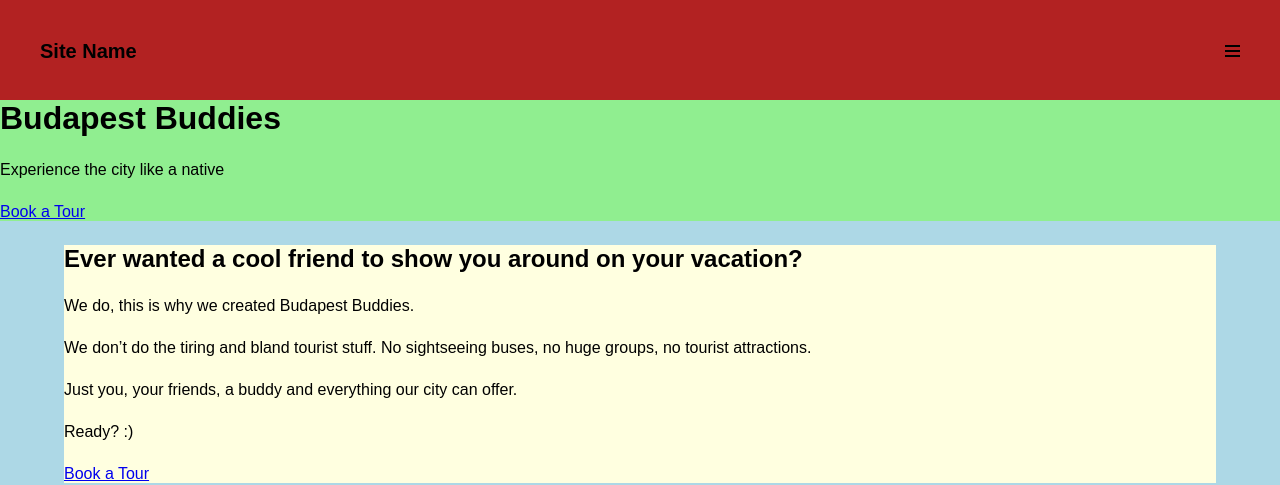
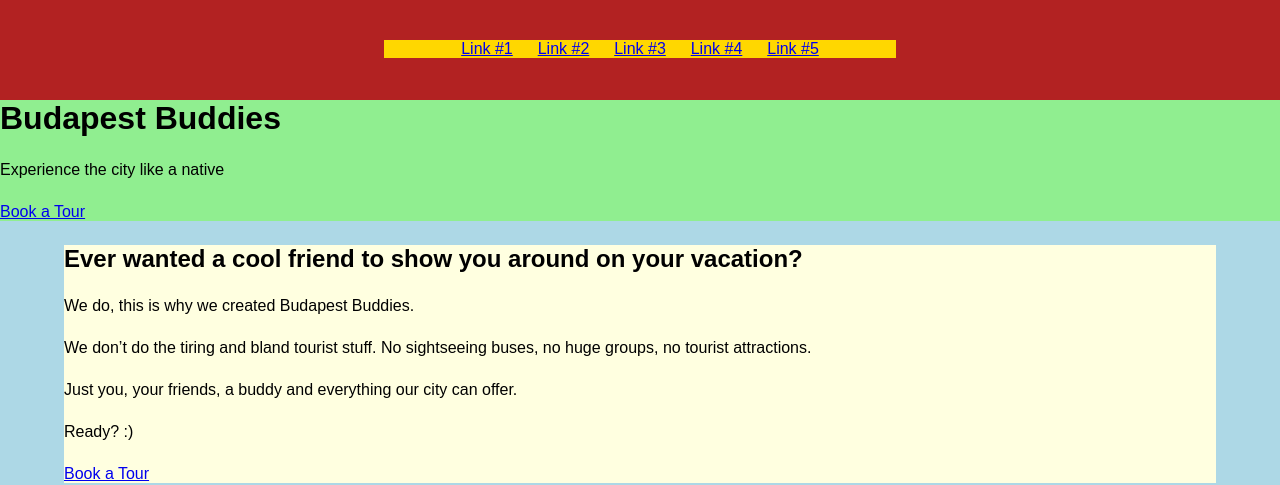
Before and after one commit to CodeBerrySchool/wct-6-multipage, a plain HTML site: page index.html in a window 1280 px wide. Shown: the top 485 px of the page. Drawn offline with Linux system fonts and the light colour scheme.

Commit message:
modify base header nav to have dedicated mobile and desktop styles

```diff
--- a/css/main.css
+++ b/css/main.css
@@ -284,7 +284,7 @@ The margin has to be the same as the height of the header.
 * between the 100px and 100vh states.
 */
 
-.header-main__navigation { /*[3]*/
+.header-main__nav-mobile { /*[3]*/
   background: firebrick;
   position: absolute; /*[4]*/
   top: 0; /*[4]*/
@@ -296,6 +296,23 @@ The margin has to be the same as the height of the header.
   transition: .5s; /*[8]*/
   transition-delay: .5s; /*[8]*/
 }
+
+            @media (min-width: 768px){
+            .header-main__nav-desktop {
+              background: gold;
+              position: absolute;
+              z-index: 6;
+              top: 40px;
+              left: 30%;
+              right: 30%;
+              text-align: center;
+            }
+
+            .header-main__link-desktop {
+              display: inline-block;
+              padding: 0 2%;
+            }
+            }
 
 /**
 * [9] The site's name or logo can live in this
@@ -316,6 +333,12 @@ The margin has to be the same as the height of the header.
   font-size: 20px;
   z-index: 6;
 }
+
+                  @media (min-width: 768px) {
+                    .header-main__sitename {
+                      display: none;
+                    }
+                  }
 
 /**
 * [10] The label will act as one part of the pure
@@ -341,6 +364,12 @@ The margin has to be the same as the height of the header.
   cursor: pointer;
 }
 
+                    @media (min-width: 768px) {
+                    .header-main__hamburger-icon {
+                      display: none;
+                    }
+                  }
+
 /**
 * [11] The icon itself is 3 span elements combined.
 * [12] The position: absolute; positions the spans
@@ -365,6 +394,12 @@ The margin has to be the same as the height of the header.
   background: #000; /*[15]*/
   transition: .5s; /*[16]*/
 }
+
+@media (min-width: 768px) {
+                    .header-main__icon-element {
+                      display: none;
+                    }
+                  }
 
 /**
 * [17] Moves the first span upwards.
@@ -430,7 +465,7 @@ The margin has to be the same as the height of the header.
 *
 */
 
-.header-main__hidden-checkbox:checked ~ .header-main__navigation {
+.header-main__hidden-checkbox:checked ~ .header-main__nav-mobile {
   height: 100vh; /*[22]*/
   transition: .5s;
 }
@@ -464,7 +499,7 @@ The margin has to be the same as the height of the header.
 *
 */
 
-.header-main__link { /*[25]*/
+.header-main__link-mobile { /*[25]*/
   opacity: 0;
   color: #000;
   display: block;
@@ -476,11 +511,11 @@ The margin has to be the same as the height of the header.
   transition: .5s;
 }
 
-.header-main__hidden-checkbox:checked ~ .header-main__navigation > .header-main__link-list {
+.header-main__hidden-checkbox:checked ~ .header-main__nav-mobile > .header-main__link-list {
   top: 35%; /*[24]*/
 }
 
-.header-main__hidden-checkbox:checked ~ .header-main__navigation > .header-main__link-list > .header-main__link { /*[25]*/
+.header-main__hidden-checkbox:checked ~ .header-main__nav-mobile > .header-main__link-list > .header-main__link-mobile { /*[25]*/
   opacity: 1;
   transition-delay: .5s;
 }
--- a/index.html
+++ b/index.html
@@ -31,11 +31,19 @@
           <span class="header-main__icon-element header-main__icon-element--last"></span>
         </label>
 
-        <nav class="header-main__navigation">
+        <nav class="header-main__nav-desktop">
+            <a href="#" class="header-main__link-desktop">Link #1</a>
+            <a href="#" class="header-main__link-desktop">Link #2</a>
+            <a href="#" class="header-main__link-desktop">Link #3</a>
+            <a href="#" class="header-main__link-desktop">Link #4</a>
+            <a href="#" class="header-main__link-desktop">Link #5</a>
+        </nav>
+
+        <nav class="header-main__nav-mobile">
           <div class="header-main__link-list">
-            <a href="#" class="header-main__link">Link #1</a>
-            <a href="#" class="header-main__link">Link #2</a>
-            <a href="#" class="header-main__link">Link #3</a>
+            <a href="#" class="header-main__link-mobile">Link #1</a>
+            <a href="#" class="header-main__link-mobile">Link #2</a>
+            <a href="#" class="header-main__link-mobile">Link #3</a>
           </div>
         </nav>
 
```
